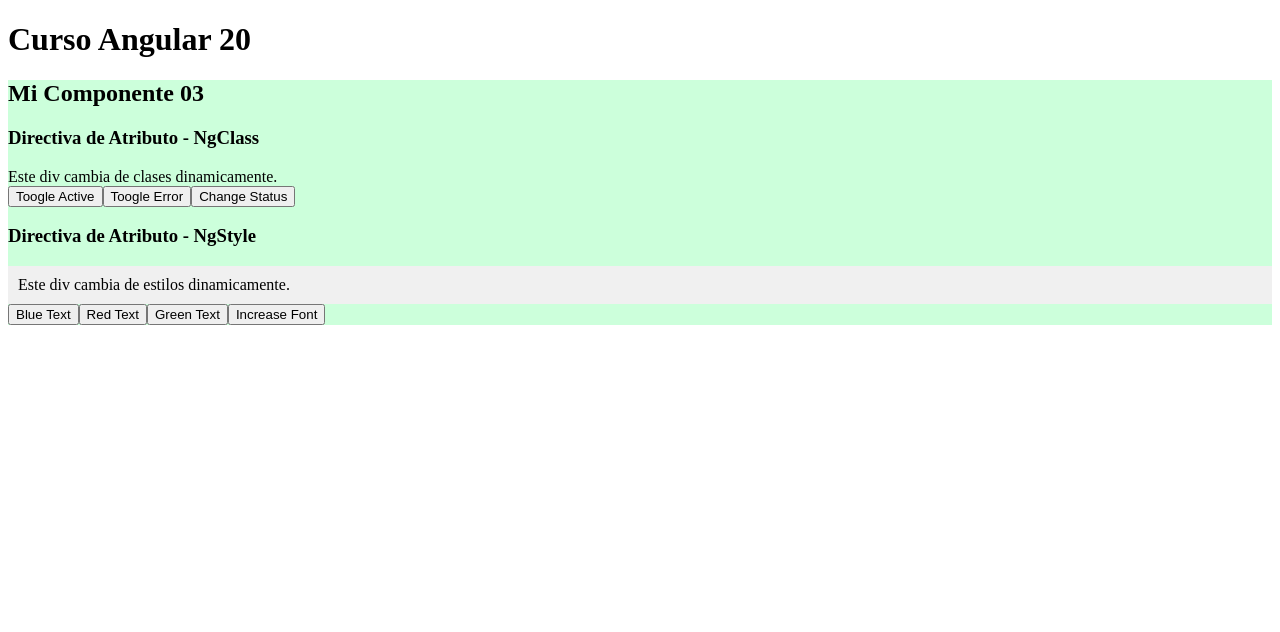
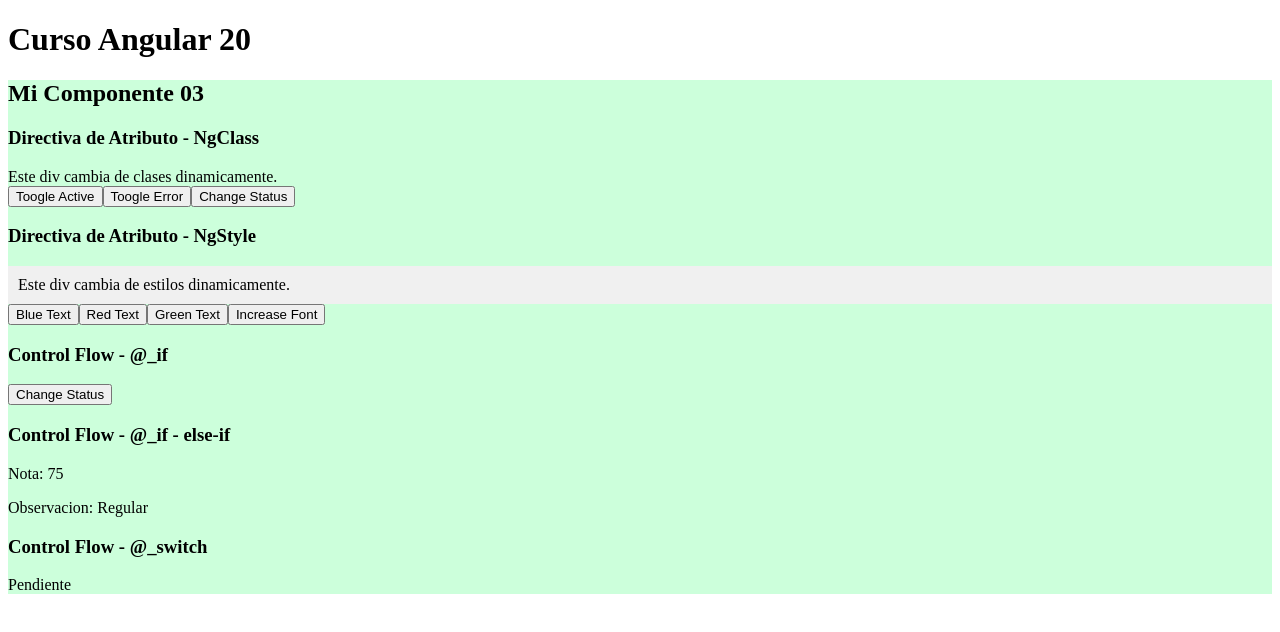
Before and after one commit to fhmontes123/cursoangular, an Angular app: page / in a window 1280 px wide. Shown: the top 632 px of the page. Built offline with nearby package versions, Linux system fonts and the light colour scheme.

Commit message:
05. Control Flow

```diff
--- a/src/app/mi-componente03/mi-componente03.html
+++ b/src/app/mi-componente03/mi-componente03.html
@@ -30,4 +30,33 @@
   <button (click)="changeColor('red')">Red Text</button>
   <button (click)="changeColor('green')">Green Text</button>
   <button (click)="increaseSize()">Increase Font</button>
+
+  <h3>Control Flow - @_if</h3>
+  <button (click)="toggleStatus()">Change Status</button>
+  @if(status === 'COMPLETED') {
+  <div>
+    <app-saludo />
+  </div>
+  }
+
+  <h3>Control Flow - @_if - else-if</h3>
+  <p>Nota: {{ score }}</p>
+  @if( score >= 90){
+  <p>Observacion: Excelente</p>
+  } @else if (score >= 80 && score < 90) {
+  <p>Observacion: Bueno</p>
+  } @else if (score >= 70 && score < 80) {
+  <p>Observacion: Regular</p>
+  } @else {
+  <p>Observacion: Malo</p>
+  }
+
+  <h3>Control Flow - @_switch</h3>
+  @switch (status) { @case ('COMPLETED') {
+  <p>Completado con exito.</p>
+  } @case ('PENDING') {
+  <p>Pendiente</p>
+  } @default {
+  <p>Estado no reconocido</p>
+  } }
 </div>
--- a/src/app/mi-componente03/mi-componente03.ts
+++ b/src/app/mi-componente03/mi-componente03.ts
@@ -1,9 +1,10 @@
 import { CommonModule } from '@angular/common';
 import { Component } from '@angular/core';
+import { Saludo } from '../saludo/saludo';
 
 @Component({
   selector: 'app-mi-componente03',
-  imports: [CommonModule], // <-  ngClass / ngStyle
+  imports: [CommonModule, Saludo], // <-  ngClass / ngStyle
   templateUrl: './mi-componente03.html',
   styleUrl: './mi-componente03.css',
 })
@@ -16,6 +17,8 @@ export class MiComponente03 {
   fontSize = 16;
   bgColor = '#f0f0f0';
   paddingSize = 10;
+
+  score = 75;
 
   toggleActive() {
     this.isActive = !this.isActive;
--- a/src/app/saludo/saludo.ts
+++ b/src/app/saludo/saludo.ts
@@ -1,4 +1,4 @@
-import { Component } from '@angular/core';
+import { Component, OnDestroy, OnInit } from '@angular/core';
 
 @Component({
   selector: 'app-saludo',
@@ -16,4 +16,16 @@ import { Component } from '@angular/core';
     h2 { color: white}
   `,
 })
-export class Saludo {}
+export class Saludo implements OnInit, OnDestroy {
+  constructor() {
+    console.log('Componente Saludo > constructor()');
+  }
+
+  ngOnInit(): void {
+    console.log('Componente Saludo > ngOnInit()');
+  }
+
+  ngOnDestroy(): void {
+    console.log('Componente Saludo > ngOnDestroy()');
+  }
+}
```
